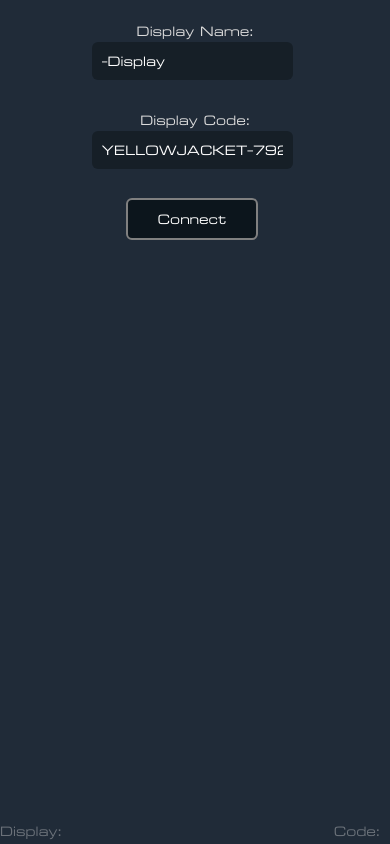
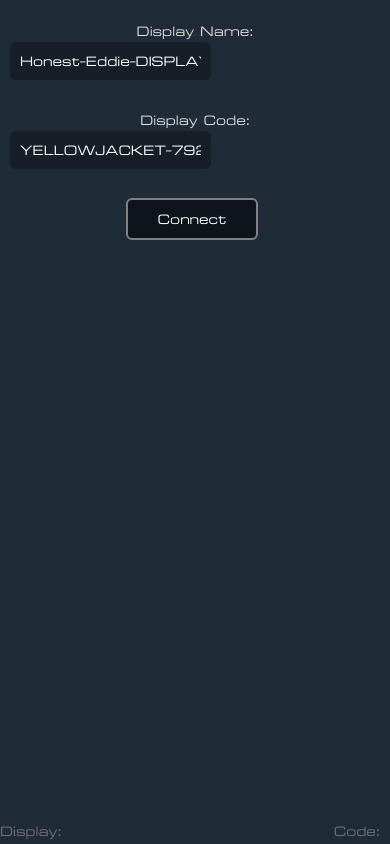
Before and after one commit to jacobwhite/statusdisplay, a website: page html/display.html in a window 390 px wide. Drawn offline with nearby package versions, Linux system fonts and the light colour scheme.

Commit message:
Fixed display issues on iphone 4

```diff
--- a/html/display.html
+++ b/html/display.html
@@ -1,6 +1,5 @@
 <html>
 	<head>
-		<script src="http://172.16.1.250:1337/vorlon.js"></script>
 		<meta charset="UTF-8">
 		<link rel="stylesheet" href="https://cdn.jsdelivr.net/gh/kognise/water.css@latest/dist/dark.min.css">
 		<link rel="stylesheet" type="text/css" href="stylesheet.css" />
@@ -9,14 +8,14 @@
 			  integrity="sha256-ZosEbRLbNQzLpnKIkEdrPv7lOy9C27hHQ+Xp8a4MxAQ="
 			  crossorigin="anonymous">
 		</script>
+		<script src="https://code.jquery.com/ui/1.12.1/jquery-ui.min.js" integrity="sha256-VazP97ZCwtekAsvgPBSUwPFKdrwD3unUfSGVYrahUqU=" crossorigin="anonymous"></script>
 		<script type="text/javascript" src=display.js></script>
-		<script src="https://code.jquery.com/ui/1.12.1/jquery-ui.min.js" integrity="sha256-VazP97ZCwtekAsvgPBSUwPFKdrwD3unUfSGVYrahUqU=" crossorigin="anonymous"></script>
 		<meta name="viewport" content="width=320, initial-scale=1, user-scalable=0">
 		<meta name="apple-mobile-web-app-capable" content="yes" />
 		<meta name="apple-touch-fullscreen" content="yes" />
 		<meta charset="UTF-8">
 	</head>
-	<body><center>
+	<body>
 		<h2 id=statush2><span id=status></span></h2>
 		<!-- <iframe id='exercise' height=240 width=320 src=''></iframe> -->
 		<form action="#" onsubmit="handle(event)">
@@ -29,8 +28,7 @@
 			<input type="textbox" id="displayCodeTextBox" onchange="changedcode()" placeholder="display code"></input><br>
 		</span>
 		<button id="connectButton" onclick="connect()">Connect</button><br>
-		</center>
-		<!-- Bottom labels -->
+
 		<span id="displaySpan" onclick="clickName()">Display: <span id="displayNameLabel"></span></span>
 		<span id="displayCodeContainter" onclick="clickCode()">Code: <span id="displayCodeSpan"></span></span>
 	</body>
--- a/html/display.js
+++ b/html/display.js
@@ -1,4 +1,3 @@
-alert("hi");
 var url = 'ws://'+location.hostname + ":8080";
 var connection = undefined;// = new WebSocket(url);
 
@@ -32,36 +31,9 @@ $(document).ready( function() {
 	   }
 });
 function suggestDisplayName(){
-	// Opera 8.0+
-	var isOpera = (!!window.opr && !!opr.addons) || !!window.opera || navigator.userAgent.indexOf(' OPR/') >= 0;
-
-	// Firefox 1.0+
-	var isFirefox = typeof InstallTrigger !== 'undefined';
-
-	// Safari 3.0+ "[object HTMLElementConstructor]"
-	var isSafari = /constructor/i.test(window.HTMLElement) || (function (p) { return p.toString() === "[object SafariRemoteNotification]"; })(!window['safari'] || (typeof safari !== 'undefined' && safari.pushNotification));
-
-	// Internet Explorer 6-11
-	var isIE = /*@cc_on!@*/false || !!document.documentMode;
-
-	// Edge 20+
-	var isEdge = !isIE && !!window.StyleMedia;
-
-	// Chrome 1 - 71
-	var isChrome = !!window.chrome && (!!window.chrome.webstore || !!window.chrome.runtime);
-
-	// Blink engine detection
-	var isBlink = (isChrome || isOpera) && !!window.CSS;
-
-	let browser = "";
-	if(isFirefox) browser = "Firefox";
-	if(isChrome) browser = "Chrome";
-	if(isSafari) browser = "Safari";
-	if(isOpera) browser = "Opera";
-	if(isIE) browser = "IE";
-	if(isEdge) browser = "Edge";
-	if(isBlink) browser = "Blink";
-	return browser + "-Display";
+	var characters = ["Kurse","Alpha","Shades","Hulk","Winter-Soldier","Hawkeye","Hellcow","Ghost-Rider","Abomination","Beta","Dagger","Agent-13","The-Punisher","Scorch","Absorbing-Man","Yellowjacket","Whitney-Frost","Blackout","White-Power-Dave","Chico","Black-Mariah","Drax-the-Destroyer","Rooster","Kingpin","Honest-Eddie","Ego-the-Living-Planet","Viktor-Ivchenko","Kingpin","Madame-Gao","Lash","Deathlok","The-Superior","Jimmy-the-Bear","Cloak","Mandarin","Hank-Thompson","Korath-the-Pursuer","Ant-Man","Micro","The-Patriot","The-Tinkerer","Quicksilver","Scarlet-Witch","The-Calvary","Daredevil","Agent-33","Spider-Man","Deathlok","Ant-Man","Star-Lord","Nova-Prime","Ghost-Rider","War-Machine","Iron-Patriot","Yo-Yo","Captain-America","Black-Widow","Ronan-the-Accuser","Crossbones","Red-Skull","Blacksmith","Shocker","The-Executioner","The-Manderin","Iron-Monger","Iron-Man","Cottonmouth","Pistol-Pete","Doctor-Strange","Diamondback","Black-Panther","Kilgrave","The-Collector","Wasp","Whiplash","Patsy","Falcon"];
+	var result = characters[Math.floor(Math.random()*characters.length)];
+	return result + "-Display".toUpperCase();
 }
 
 function clickName(){
--- a/html/stylesheet.css
+++ b/html/stylesheet.css
@@ -5,9 +5,10 @@ display:flex;
 }
 h2 > #status {
 	font-size:14vw;
-	width:100%;
-	text-align:center;
-	vertical-align: middle;
+    position:relative;
+    top:25%;
+    margin-left: auto;
+    margin-right: auto;
 }
 
 #displayName{
@@ -99,8 +100,8 @@ h2{
 }
 
 body{
-    /* text-align:center;
-    margin:0px;
+    text-align:center;
+    /* margin:0px;
     background:#000;
     color:#fff; */
     font-family: "Microstyle Extended ATT", -apple-system, BlinkMacSystemFont, "Segoe UI", Roboto, Helvetica;
--- a/server.js
+++ b/server.js
@@ -13,7 +13,7 @@ const serverVersion = 0.015;
 //HTTP Stuff
 var ip = require("ip");
 const hostname = ip.address();
-const port = 80;
+const port = 8000;
 const server = commonFunctions.getHttpServer()
 server.listen(port, hostname, () => {
   console.log(`HTTP Server running at http://${hostname}:${port}/`);
```
